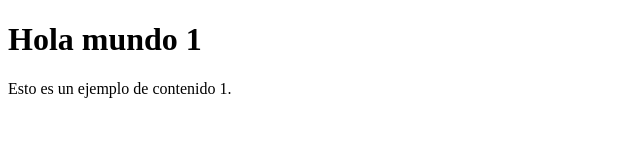
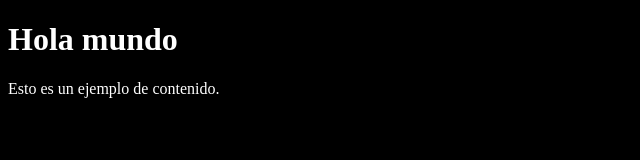
Before and after one commit to ManuelFernandesff7/git-tutorial, a plain HTML site: page index.html in a window 1280 px wide. Shown: the whole page, without its empty margins (0-640 px from the left). Drawn offline with Linux system fonts and the light colour scheme.

Commit message:
Anadir estilos basicos

```diff
--- a/index.html
+++ b/index.html
@@ -2,10 +2,10 @@
 <html>
 	<head>
 		<meta charset="utf-8" />
-		<title>Tutorial 1</title>
+		<title>Tutorial</title>
 	</head>
-	<body>
-		<h1>Hola mundo 1</h1>
-		<p>Esto es un ejemplo de contenido 1.</p>
+	<body style="background-color: black">
+		<h1 style="color: white">Hola mundo</h1>
+		<p style="color: white">Esto es un ejemplo de contenido.</p>
 	</body>
 </html>
```
